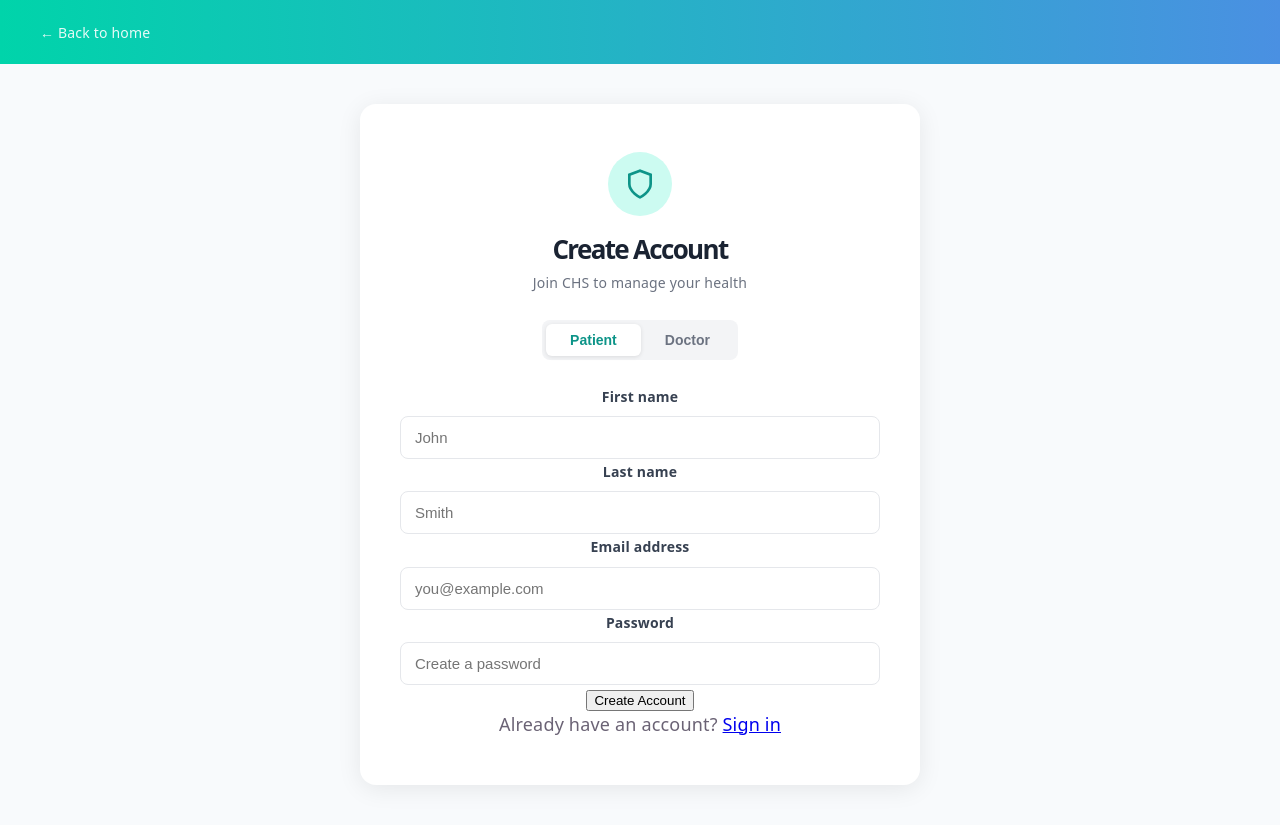
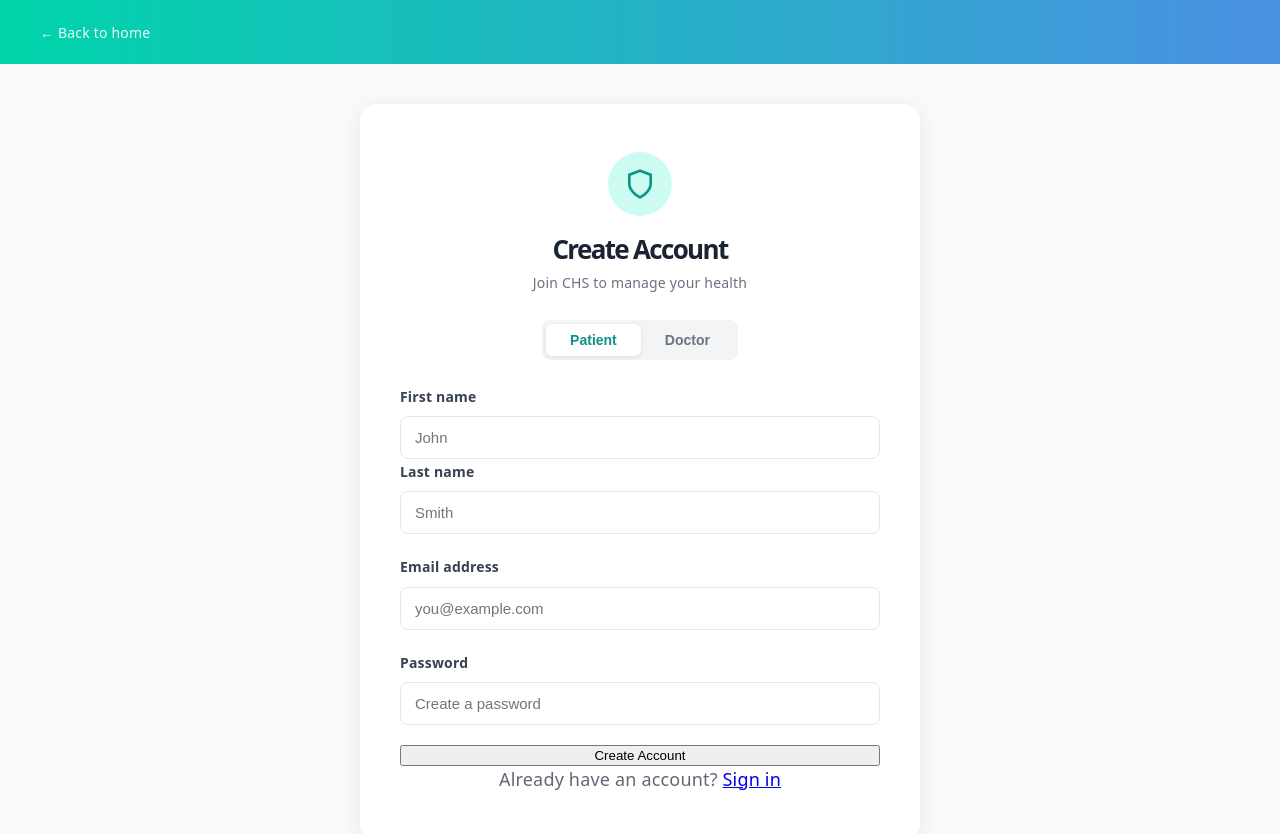
Before and after one commit to Mubs002/FYP_CHS_App, a React app in the folder frontend/: page /register in a window 1280 px wide. Shown: the top 834 px of the page. Built offline with nearby package versions, Linux system fonts and the light colour scheme; the HTML template or start-up script is replaced by a standard one.

Commit message:
Error styling

```diff
--- a/frontend/src/view/pages/RegisterPage.css
+++ b/frontend/src/view/pages/RegisterPage.css
@@ -98,3 +98,22 @@
   color: #0D9488;
   box-shadow: 0 1px 4px rgba(0, 0, 0, 0.1);
 }
+
+/* red error box shown when registration fails */
+.register-error {
+  background: #FEF2F2;
+  border: 1px solid #FECACA;
+  color: #DC2626;
+  border-radius: 8px;
+  padding: 12px 16px;
+  font-size: 14px;
+  margin-bottom: 20px;
+  text-align: left;
+}
+
+.register-form {
+  display: flex;
+  flex-direction: column;
+  gap: 20px;
+  text-align: left;
+}
```
